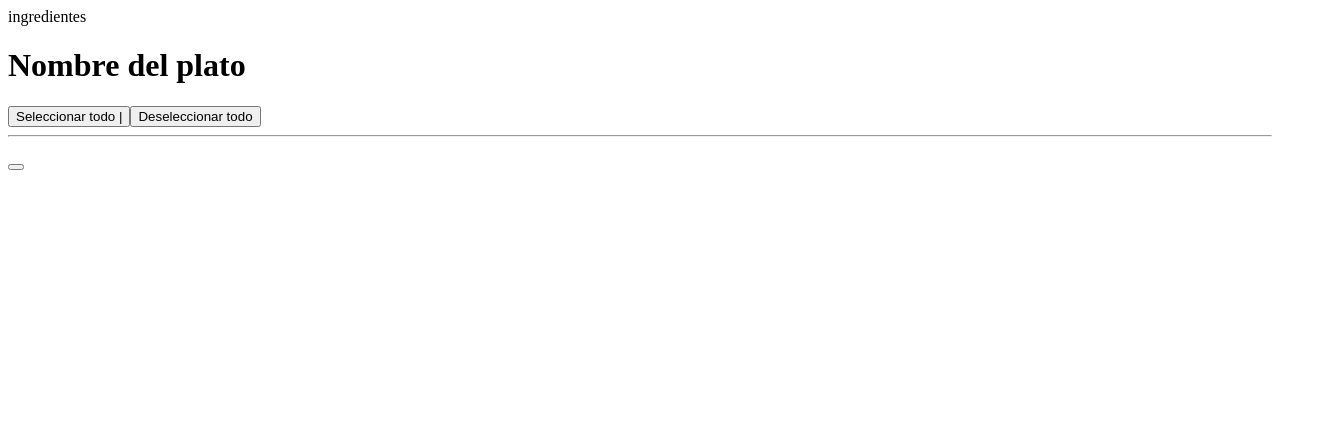
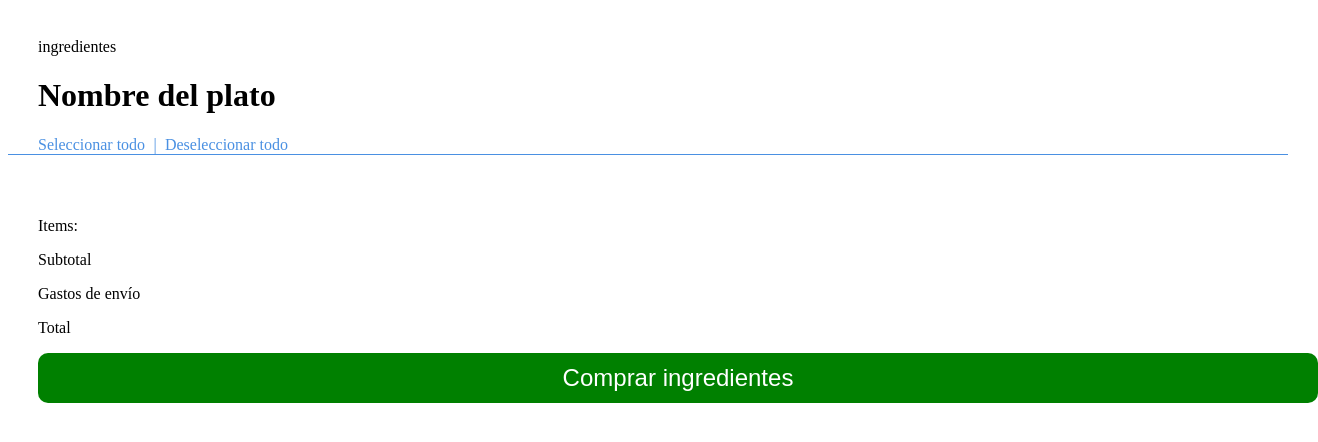
Before and after one commit to Adalab/f-online-risotto-de-setas-veronicabautista, a plain HTML site: page index.html in a window 1280 px wide. Shown: the whole page, 1318 px wide, since content can reach past the window. Drawn offline with Linux system fonts and the light colour scheme.

Commit message:
add some styles and basic variables

```diff
--- a/css/main.css
+++ b/css/main.css
@@ -1,5 +1,47 @@
 body {
+  width: 100vw;
   height: 100vh;
 }
+.header__container{
+  display: flex;
+  flex-direction: column;
+  justify-content: space-between;
+  align-items: flex-start;
+  padding: 30px 0px 0px 30px;
+  border-bottom: 1px solid #4a90e2;
+}
+.selects {
+  width: 250px;
+  display: flex;
+  flex-direction: row;
+  justify-content: space-between;
+  color: #4a90e2;
+}
+.select__all {
+  cursor: pointer;
+}
+.unselect__all {
+  cursor: pointer;
+}
+.pay__container{
+  display: flex;
+  flex-direction: column;
+  justify-content: space-between;
+  align-items: flex-start;
+  padding: 30px;
+}
+.button__container{
+  display: flex;
+  align-items: center;
+  justify-content: center;
+}
+.buy__button {
+  background-color: green;
+  border-radius: 10px;
+  border-style: none;
+  height: 50px;
+  width: 100vw;
+  color: white;
+  font-size: 1.5em;
 
-/*# sourceMappingURL=main.css.map */
+}
--- a/index.html
+++ b/index.html
@@ -11,27 +11,38 @@
 		<span class="ingredients">ingredientes</span>
 		<h1 class="tittle">Nombre del plato</h1>
 			<div class="selects">
-				<button type="button" class="select__button">Seleccionar todo</a> |
-				<button type="button" class="select__button">Deseleccionar todo</a>
+				<span class="select__all">Seleccionar todo</span>
+					<span> | </span>
+				<span class="unselect__all">Deseleccionar todo</span>
 			</div>
-			<hr class="division__line">
 	</div>
 	</header>
 	<main class="main__container">
-		<div class="list__container">
+		<section class="list__container">
 			<ul class="ingredients__list">
 
 			</ul>
-		</div>
-		<div class="pay__container">
-			<div>
-				<p></p>
-				<p class="pay__subtotal"></p>
-				<p class="pay__shipment"></p>
-				<p class="pay__quantity"></p>
+		</section>
+		<section class="pay__container">
+			<div class="total__container">
+				<p class="checked__items">Items: </p>
+				<div class="subtotal__container">
+						<p>Subtotal</p>
+						<p class="subtotal"></p>
+					</div>
+					<div class="shipping__container">
+						<p>Gastos de envío</p>
+						<p class="shipping__cost"></p>
+					</div>
+					<div class="total__container">
+						<p>Total</p>
+						<p class="total__price"></p>
+					</div>
 			</div>
-			<button class="buy__button btn btn-success"></button>
-		</div>
+			<div class="button__container">
+				<button class="buy__button">Comprar ingredientes</button>
+			</div>
+		</section>
 	</main>
 			<script type="text/javascript" src=" js/main.js"></script>
 		</body>
--- a/js/main.js
+++ b/js/main.js
@@ -1,3 +1,23 @@
 'use strict';
 
-console.log('>> Ready :)');
+var allPrices = [];
+var currency = '';
+var recipeName = '';
+var shippingPrice = 0;
+var priceToButton = 0;
+var itemsChecked = 0;
+var titleRecipe = document.querySelector('.tittle');
+var ingredients = document.querySelector('.ingredients__list');
+var shippingCost = document.querySelector('.shipping__cost');
+var totalPriceCont = document.querySelector('.total__price');
+var priceContainer = document.querySelector('.price__title');
+var subtotalContainer = document.querySelector('.subtotal');
+var subtotalContainerButton = document.querySelector('.buy__button');
+
+
+function addIngredients() {
+  fetch('https://raw.githubusercontent.com/Adalab/recipes-data/master/rissoto-setas.json')
+  .then(function(response){
+    return response.json();
+    });
+}
```
Also changed, not shown: js/main.min.js.
